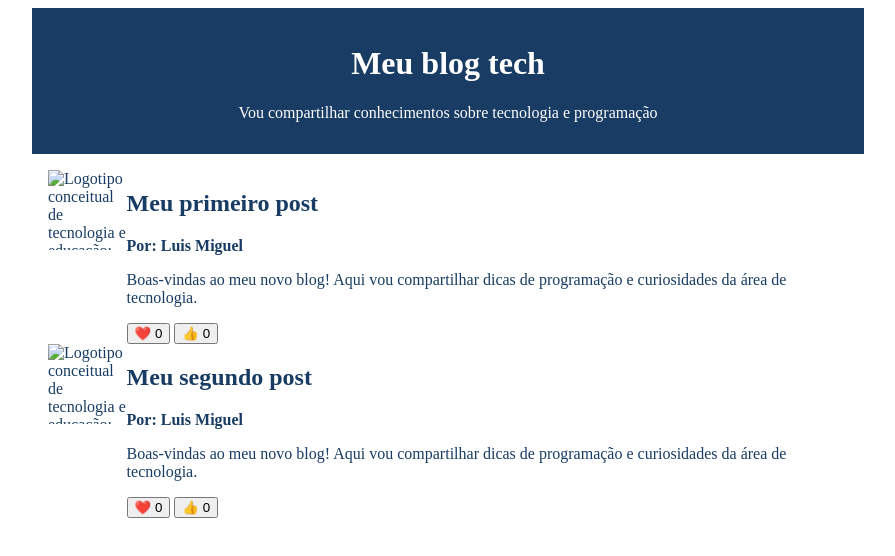
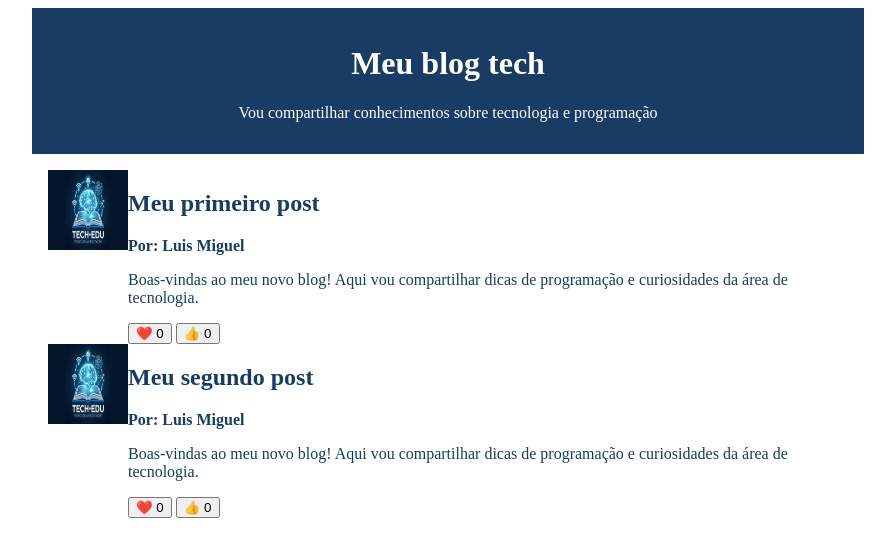
Before and after one commit to melchiordias-ui/migul-page, a plain HTML site: page index.html in a window 1280 px wide. Shown: the whole page, without its empty margins (192-1087 px from the left). Drawn offline with Linux system fonts and the light colour scheme.

Commit message:
Update index.html

```diff
--- a/index.html
+++ b/index.html
@@ -44,7 +44,7 @@
     </header>
     <main>
         <article>
-            <img src="imagem-blog.png"
+            <img src="Gemini_Generated_Image_aul2vqaul2vqaul2.jpeg"
                 alt="Logotipo conceitual de tecnologia e educação: um livro aberto de onde emerge um cérebro digital brilhante, cercado por ícones de Wi-Fi, circuitos e lâmpada de ideia. Cores em tons de azul e branco.">
             <div>
                 <h2>Meu primeiro post</h2>
@@ -56,7 +56,7 @@
             </div>
         </article>
         <article>
-            <img src="imagem-blog.png"
+            <img src="Gemini_Generated_Image_aul2vqaul2vqaul2.jpeg"
                 alt="Logotipo conceitual de tecnologia e educação: um livro aberto de onde emerge um cérebro digital brilhante, cercado por ícones de Wi-Fi, circuitos e lâmpada de ideia. Cores em tons de azul e branco.">
             <div>
                 <h2>Meu segundo post</h2>
```
